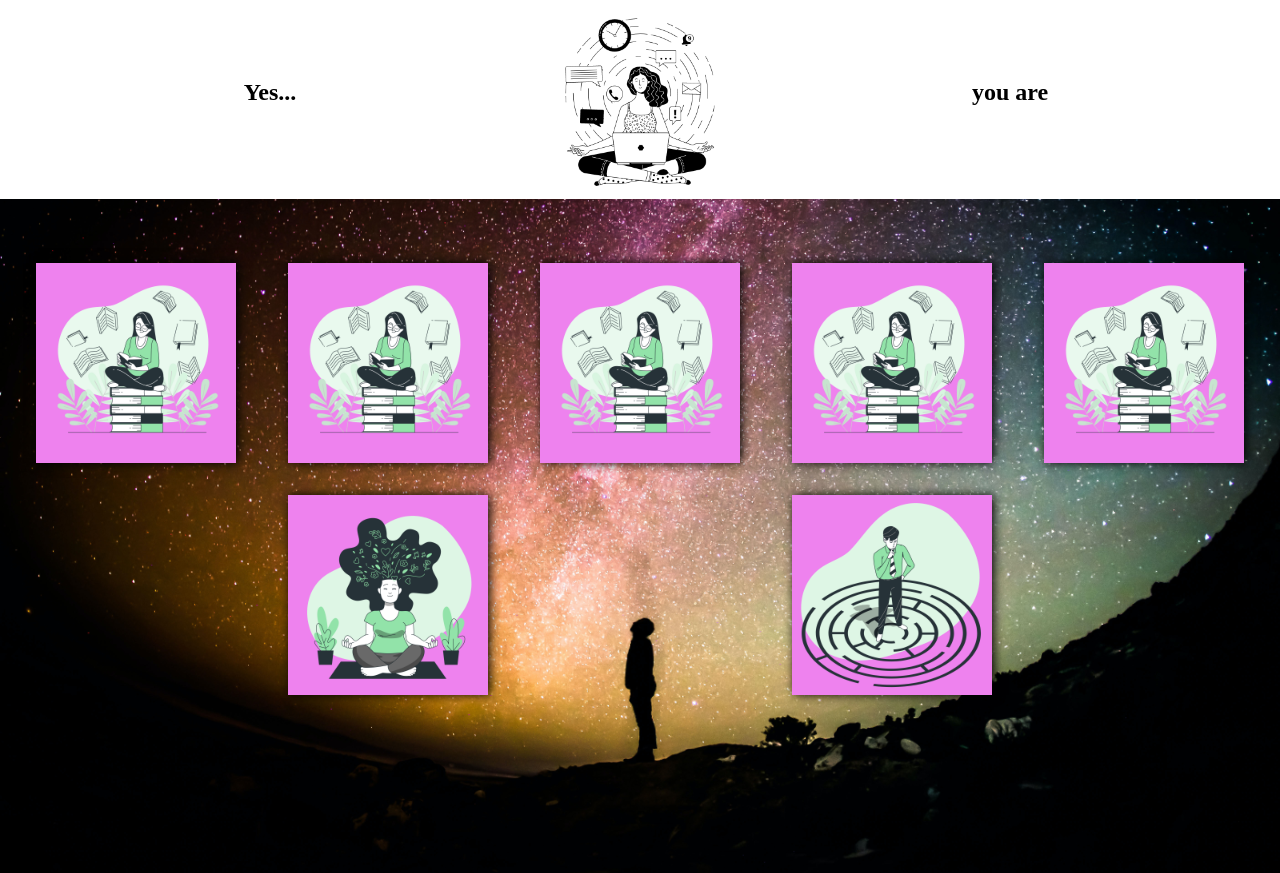
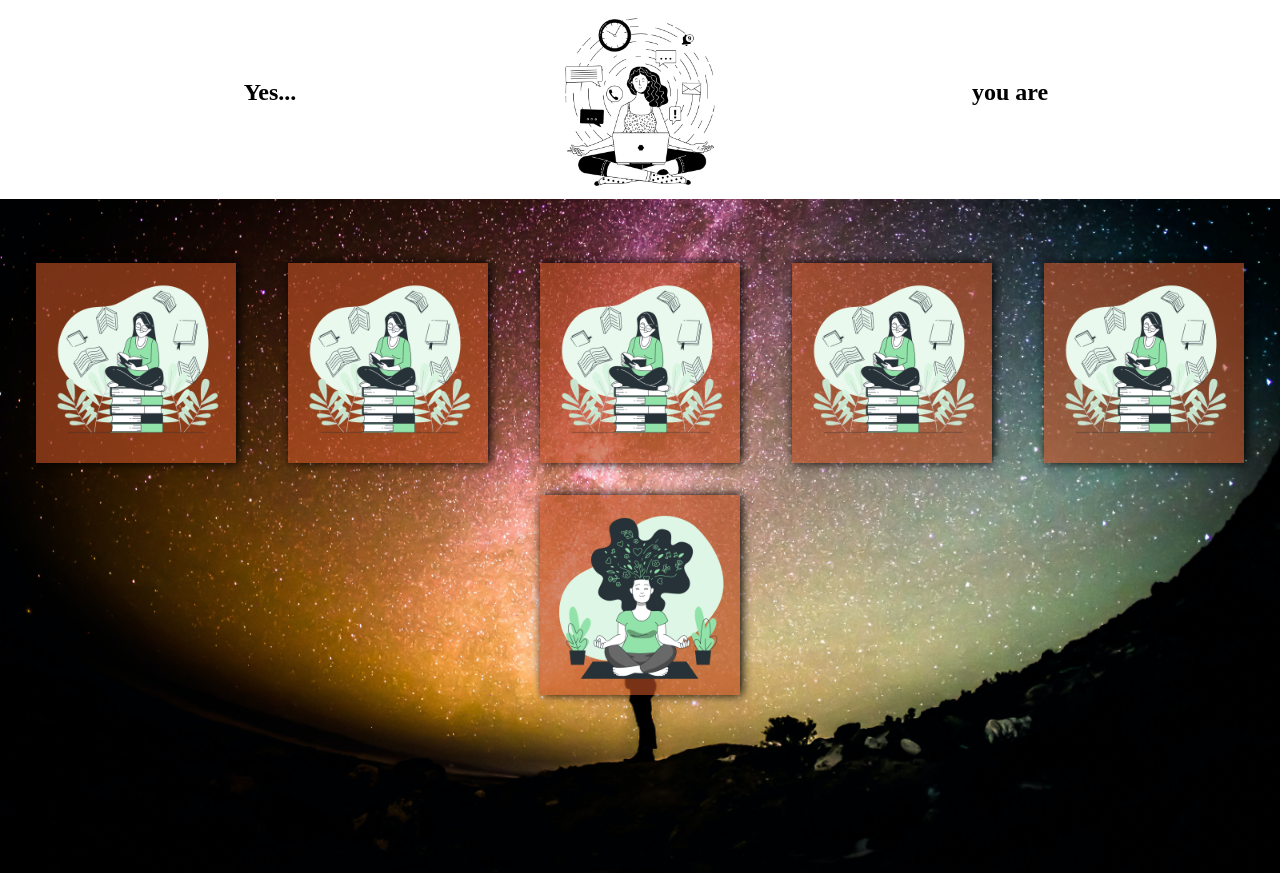
Before and after one commit to RobTov/anavrin, a Django app: template templates/index.html in a window 1280 px wide. Shown: the part 831-1704 px from the top of the page. Run offline with Django 3.2, Linux system fonts and the light colour scheme; the template is opened without the code that fills it, so the values that code supplies are empty.

Commit message:
working on cards

```diff
--- a/templates/css/index.css
+++ b/templates/css/index.css
@@ -42,11 +42,31 @@ body {
   background-repeat: no-repeat;
 }
 .card-container {
+  position: absolute;
+
   padding-top: 3rem;
   text-align: center;
   display: flex;
   flex-wrap: wrap;
   justify-content: space-evenly;
+}
+.card1 {
+  overflow-y: scroll;
+  box-shadow: rgb(0, 0, 0) 2px 0px 10px;
+  width: 200px;
+  height: 200px;
+  color: white;
+  background-color: rgba(190, 79, 35, 0.637);
+  margin: 1rem;
+}
+.card-txt-cont {
+  display: none;
+}
+.img-container {
+}
+:hover.card1 {
+  transition: 0.5s ease-out;
+  transform: scale(1.01);
 }
 .section3 {
   color: white;
@@ -73,15 +93,7 @@ main h2 {
   color: white;
   margin: 30px;
 }
-.card1 {
-  overflow-y: scroll;
-  box-shadow: black 2px 0px 10px;
-  width: 200px;
-  height: 200px;
-  color: white;
-  background-color: violet;
-  margin: 1rem;
-}
+
 .nav-bar,
 button {
   padding: 8px;
@@ -110,14 +122,14 @@ button {
 .card-header {
   width: 100%;
   height: auto;
-  background-color: rgba(182, 42, 32, 0.98);
+  background-color: rgba(134, 11, 11, 0.425);
   padding: 1rem;
 }
 ::-webkit-scrollbar {
   display: none;
 }
 .section3 img {
-  position: static;
+  position: sticky;
   width: 200px;
   height: 200px;
 }
--- a/templates/index.html
+++ b/templates/index.html
@@ -45,7 +45,14 @@
         <!--Cards are scrollable todo image static on hover show information texts  -->
         <div class="card-container">
           <div class="card1">
-            <img src="./assets/Book-lover-bro.png" alt="Book lover" />
+            <div class="img-container">
+              <img
+                src="./assets/Book-lover-bro.png"
+                alt="Book lover"
+                class="img-card"
+              />
+            </div>
+            <div class="card-txt-cont">
               <h3 class="card-header">1targetica</h3>
               <p>
                 Lorem ipsum dolor, sit amet consectetur adipisicing elit. Sit
@@ -54,8 +61,17 @@
                 veritatis repellat fugiat.
               </p>
             </div>
+          </div>
           <div class="card1">
-            <img src="./assets/Book-lover-bro.png" alt="Book lover" />
+            <div class="img-container">
+              <img
+                src="./assets/Book-lover-bro.png"
+                alt="Book lover"
+                class="img-card"
+              />
+            </div>
+
+            <div class="card-txt-cont">
               <h3 class="card-header">1targetica</h3>
               <p>
                 Lorem ipsum dolor, sit amet consectetur adipisicing elit. Sit
@@ -64,8 +80,16 @@
                 veritatis repellat fugiat.
               </p>
             </div>
+          </div>
           <div class="card1">
-            <img src="./assets/Book-lover-bro.png" alt="Book lover" />
+            <div class="img-container">
+              <img
+                src="./assets/Book-lover-bro.png"
+                alt="Book lover"
+                class="img-card"
+              />
+            </div>
+            <div class="card-txt-cont">
               <h3 class="card-header">1targetica</h3>
               <p>
                 Lorem ipsum dolor, sit amet consectetur adipisicing elit. Sit
@@ -74,8 +98,16 @@
                 veritatis repellat fugiat.
               </p>
             </div>
+          </div>
           <div class="card1">
-            <img src="./assets/Book lover-bro.png" alt="Book lover" />
+            <div class="img-container">
+              <img
+                src="./assets/Book lover-bro.png"
+                alt="Book lover"
+                class="img-card"
+              />
+            </div>
+            <div class="card-txt-cont">
               <h3 class="card-header">1targetica</h3>
               <p>
                 Lorem ipsum dolor, sit amet consectetur adipisicing elit. Sit
@@ -84,8 +116,16 @@
                 veritatis repellat fugiat.
               </p>
             </div>
+          </div>
           <div class="card1">
-            <img src="./assets/Book-lover-bro.png" alt="Book lover" />
+            <div class="img-container">
+              <img
+                src="./assets/Book-lover-bro.png"
+                alt="Book lover"
+                class="img-card"
+              />
+            </div>
+            <div class="card-txt-cont">
               <h3 class="card-header">1targetica</h3>
               <p>
                 Lorem ipsum dolor, sit amet consectetur adipisicing elit. Sit
@@ -94,8 +134,16 @@
                 veritatis repellat fugiat.
               </p>
             </div>
+          </div>
           <div class="card1">
-            <img src="./assets/Mental-health-bro.png" alt="Mental health" />
+            <div class="img-container">
+              <img
+                src="./assets/Mental-health-bro.png"
+                alt="Mental health"
+                class="img-card"
+              />
+            </div>
+            <div class="card-txt-cont">
               <h3 class="card-header">1targetica</h3>
               <p>
                 Lorem ipsum dolor, sit amet consectetur adipisicing elit. Sit
@@ -104,15 +152,6 @@
                 veritatis repellat fugiat.
               </p>
             </div>
-          <div class="card1">
-            <img src="./assets/Problem-solving-bro.png" alt="Problem Solving" />
-            <h3 class="card-header">1targetica</h3>
-            <p>
-              Lorem ipsum dolor, sit amet consectetur adipisicing elit. Sit
-              totam magni, dolores voluptatem hic dolorum enim et voluptas
-              incidunt ut amet maxime, nobis nesciunt explicabo deleniti omnis
-              veritatis repellat fugiat.
-            </p>
           </div>
         </div>
       </section>
@@ -125,5 +164,6 @@
         <button>Profile</button>
       </section>
     </footer>
+    <script src="./js/app.js"></script>
   </body>
 </html>
--- /dev/null
+++ b/templates/js/app.js
@@ -0,0 +1,13 @@
+const $imgCards = document.querySelectorAll(".img-card");
+const $cards = document.querySelectorAll(".card1");
+
+const cards = [$imgCards];
+for (const card in cards) {
+  document.addEventListener(
+    "click",
+
+    (e) => {
+      console.log(card);
+    }
+  );
+}
```
Lines whose indentation alone changed are shown as unchanged.
